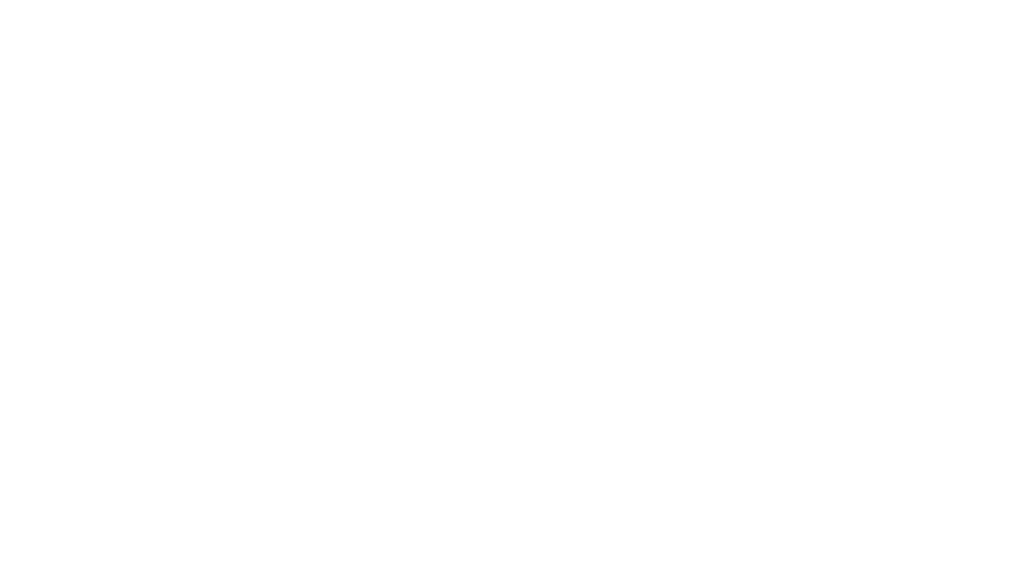
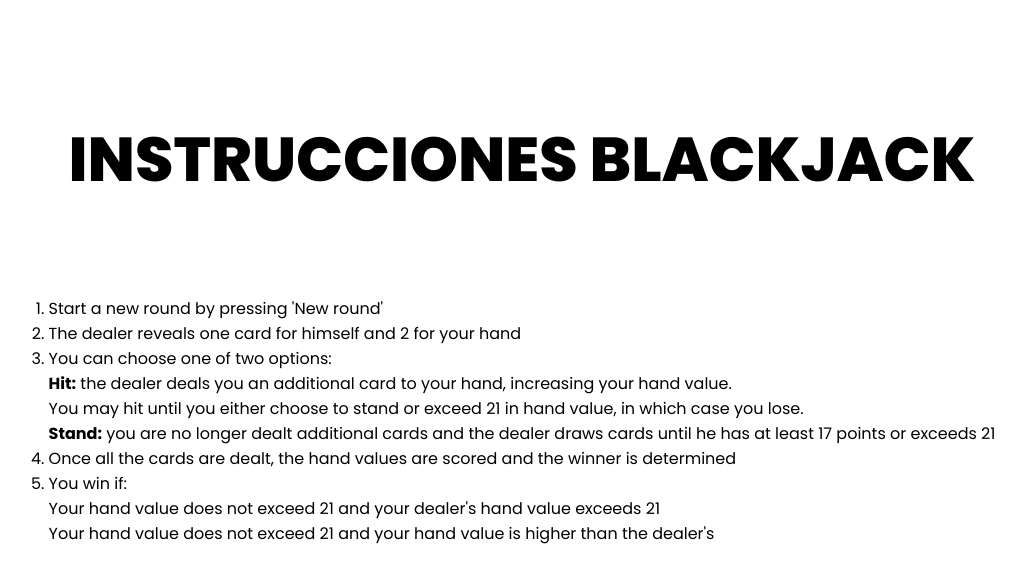
Before and after one commit to Luis4609/Black-Jack-GameJs, a website: page instrucciones.html in a window 1280 px wide. Shown: the whole page, without its empty margins (118-1143 px from the left). Drawn offline with Linux system fonts and the light colour scheme.

Commit message:
Add instrucciones and change on the links

```diff
--- /dev/null
+++ b/assets/css/instruciones.css
@@ -0,0 +1,42 @@
+@import url("https://fonts.googleapis.com/css?family=Poppins:200,300,400,500,600,700,800,900&display=swap");
+* {
+  margin: 0;
+  padding: 0;
+  box-sizing: border-box;
+  font-family: "Poppins", sans-serif;
+}
+.container {
+  display: flex;
+  justify-content: center;
+  align-items: center;
+  overflow: hidden;
+}
+h1 {
+  color: #000;
+  font-size: 62px;
+  font-weight: 800;
+  margin-bottom: 100px;
+  line-height: 72px;
+  margin-top: 2em;
+  text-align: center;
+  text-transform: uppercase;
+}
+ul {
+  position: relative;
+}
+ul li {
+  list-style: none;
+}
+
+ol li a {
+  color: #333;
+  text-decoration: none;
+  font-size: 3em;
+  padding: 5px 20px;
+  display: inline-flex;
+  font-weight: 700;
+  transition: 0.5s;
+}
+ol:hover li a {
+  color: #0002;
+}
--- a/instrucciones.html
+++ b/instrucciones.html
@@ -1,12 +1,41 @@
 <!DOCTYPE html>
 <html lang="en">
+
 <head>
     <meta charset="UTF-8">
     <meta http-equiv="X-UA-Compatible" content="IE=edge">
     <meta name="viewport" content="width=device-width, initial-scale=1.0">
     <title>Instrucciones</title>
+    <link rel="stylesheet" href="assets/css/instruciones.css">
 </head>
+
 <body>
+    <h1>Instrucciones Blackjack</h1>
+    <div class="container">
+        <ol>
+            <li> Start a new round by pressing 'New round'</li>
+            <li>The dealer reveals one card for himself and 2 for your hand</li>
+            <li>You can choose one of two options:
+                <ul>
+                    <li><b>Hit:</b> the dealer deals you an additional card to your hand, increasing your hand value. <br>You
+                        may
+                        hit until
+                        you either choose to stand or exceed 21 in hand value, in which case you lose.</li>
+                    <li><b>Stand:</b> you are no longer dealt additional cards and the dealer draws cards until he has at least
+                        17
+                        points or exceeds 21</li>
+                </ul>
+            </li>
+            <li>Once all the cards are dealt, the hand values are scored and the winner is determined</li>
+            <li>You win if:
+                <ul>
+                    <li>Your hand value does not exceed 21 and your dealer's hand value exceeds 21</li>
+                    <li>Your hand value does not exceed 21 and your hand value is higher than the dealer's</li>
+                </ul>
 
+            </li>
+        </ol>
+    </div>
 </body>
+
 </html>
```
Also changed, not shown: index.html (+5 -5 lines).
